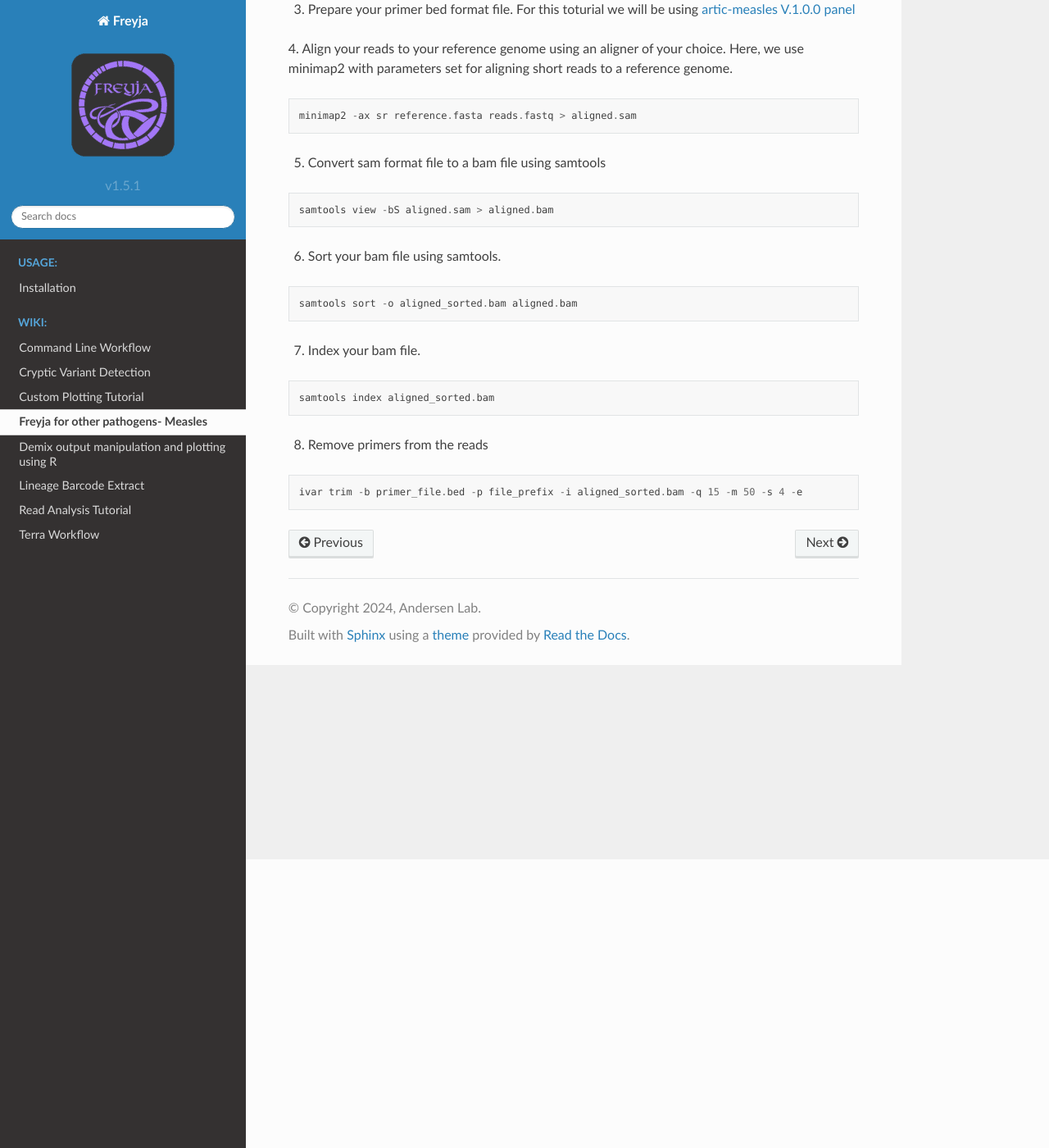
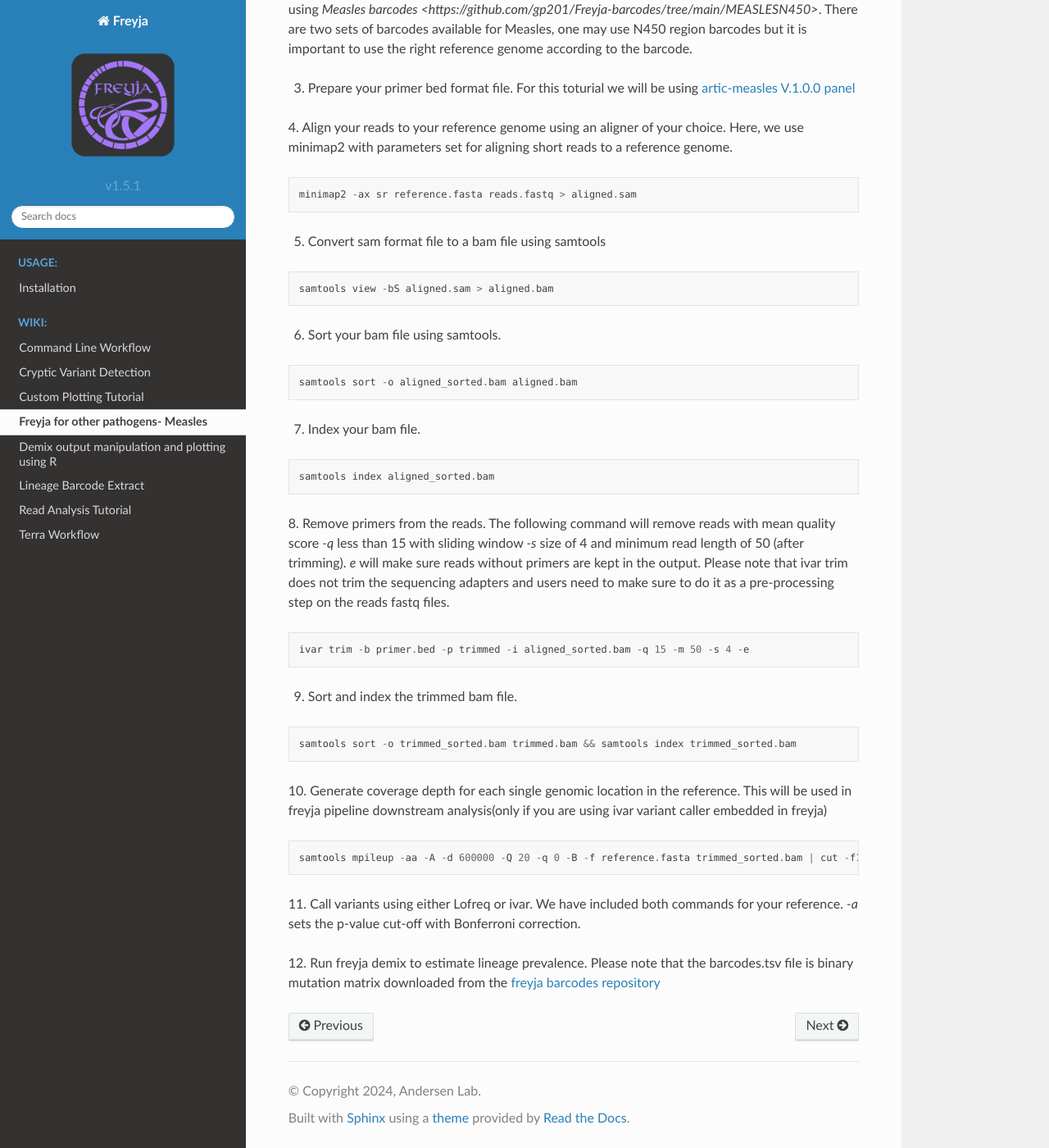
Before and after one commit to andersen-lab/Freyja, a Sphinx documentation site: the page built from docs/src/wiki/freyja-measles.rst, in a window 1280 px wide and 1400 px high, scrolled down 352 px. Shown: the whole window at 82% size. Built offline with Sphinx 7.4.7 and the Read the Docs theme 2.0.0, drawn with Linux system fonts in a browser that asks for light colours; some of the changed text lies outside the part shown.

Commit message:
updated measles documentation

```diff
--- a/docs/src/wiki/freyja-measles.rst
+++ b/docs/src/wiki/freyja-measles.rst
@@ -10,6 +10,9 @@ For the purpose of this toturial, we will be using `NC_001498.1 <https://www.ncb
 
 
 2. Download the latest lineage barcodes from `Freyja barcodes repository <https://github.com/gp201/Freyja-barcodes>`_
+For this analysis we will be using `Measles barcodes <https://github.com/gp201/Freyja-barcodes/tree/main/MEASLESN450>`.
+There are two sets of barcodes available for Measles, one may use N450 region barcodes but it is important to
+use the right reference genome according to the barcode.
 
 3. Prepare your primer bed format file. For this toturial we will be using `artic-measles V.1.0.0 panel <https://labs.primalscheme.com/detail/artic-measles/400/v1.0.0/?q=measles>`_
 
@@ -38,8 +41,38 @@ Here, we use minimap2 with parameters set for aligning short reads to a referenc
 
     samtools index aligned_sorted.bam
 
-8. Remove primers from the reads
+8. Remove primers from the reads. The following command will remove reads with mean
+quality score `-q` less than 15 with sliding window `-s` size of 4 and minimum read
+length of 50 (after trimming). `e` will make sure reads without primers are kept in the output.
+Please note that ivar trim does not trim the sequencing adapters and users need to make sure to do
+it as a pre-processing step on the reads fastq files.
 
 .. code::
 
-    ivar trim -b primer_file.bed -p file_prefix -i aligned_sorted.bam -q 15 -m 50 -s 4 -e
+    ivar trim -b primer.bed -p trimmed -i aligned_sorted.bam -q 15 -m 50 -s 4 -e
+
+9. Sort and index the trimmed bam file.
+
+.. code::
+
+    samtools sort -o trimmed_sorted.bam trimmed.bam && samtools index trimmed_sorted.bam
+
+10. Generate coverage depth for each single genomic location in the reference.
+This will be used in freyja pipeline downstream analysis(only if you are using ivar variant caller embedded in freyja)
+
+.. code::
+
+    samtools mpileup -aa -A -d 600000 -Q 20 -q 0 -B -f reference.fasta trimmed_sorted.bam | cut -f1-4 > depths.tsv
+
+11. Call variants using either Lofreq or ivar. We have included both commands for your reference.
+`-a` sets the p-value cut-off with Bonferroni correction.
+
+.. code::
+    lofreq call -f reference.fasta -a 1 -b 1 -o variants.vcf trimmed_sorted.bam
+    freyja variants trimmed_sorted.bam  --variants variants.tsv  --depths depths.tsv --ref reference.fasta
+
+12. Run freyja demix to estimate lineage prevalence. Please note that the barcodes.tsv file is binary mutation
+matrix downloaded from the `freyja barcodes repository <https://github.com/gp201/Freyja-barcodes>`_
+
+.. code::
+    freyja demix variants.tsv depths.tsv --output freyja_demix.txt --barcodes barcodes.csv
```
